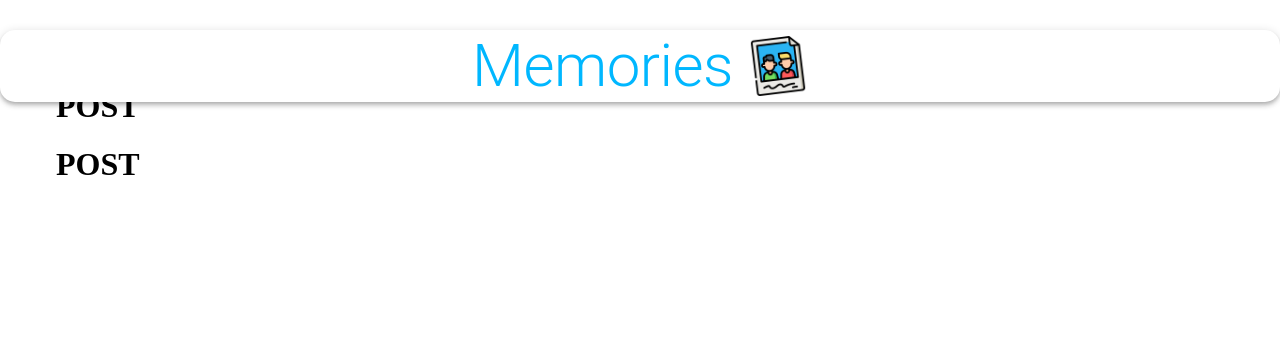
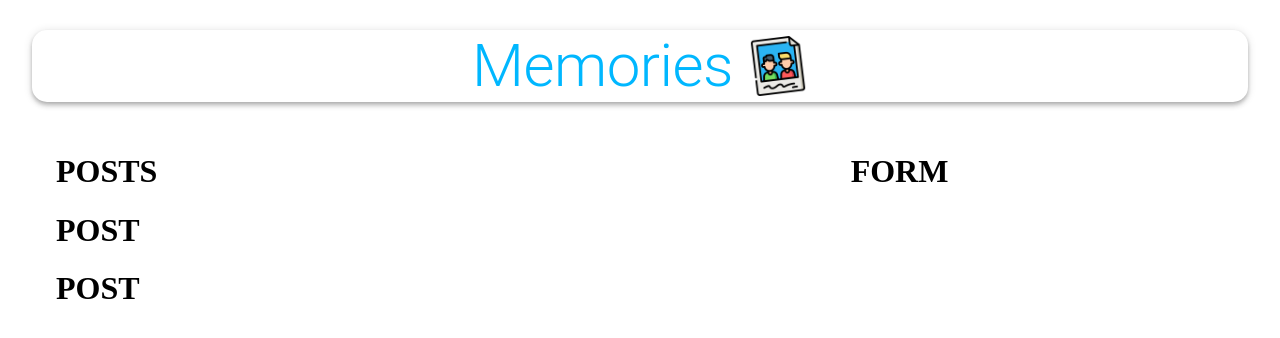
Before and after one commit to mateusgomes01/general-mern-template, a React (Create React App) app in the folder client/: page / in a window 1280 px wide. Shown: the top 338 px of the page. Built offline with nearby package versions, Linux system fonts and the light colour scheme; no server answers.

Commit message:
fix item alignment on app

```diff
--- a/client/src/App.js
+++ b/client/src/App.js
@@ -18,9 +18,9 @@ const App = () => {
 
     return (
         <Container maxwidth="lg">
-            <AppBar className={classes.appBar} pisition="static" color="inherit">
+            <AppBar className={classes.appBar} position="static" color="inherit">
                 <Typography className={classes.heading} variant="h2" align="center">Memories</Typography>
-                <img className={classes.image} src={memories} alt="memories" height="60" maxwidth="10"/>
+                <img className={classes.image} src={memories} alt="memories" height="60" />
             </AppBar>
             <Grow in>
                 <Container>
```
